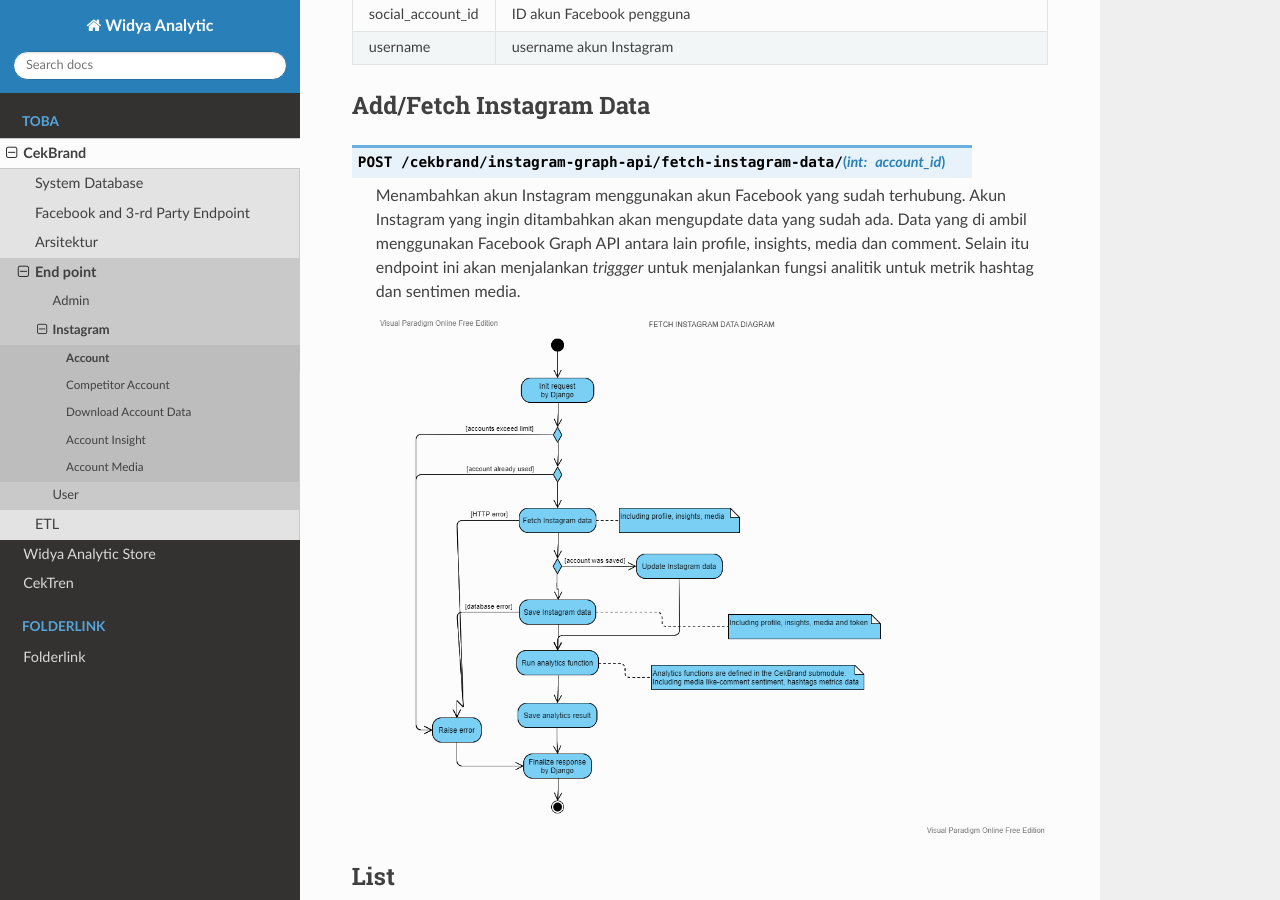
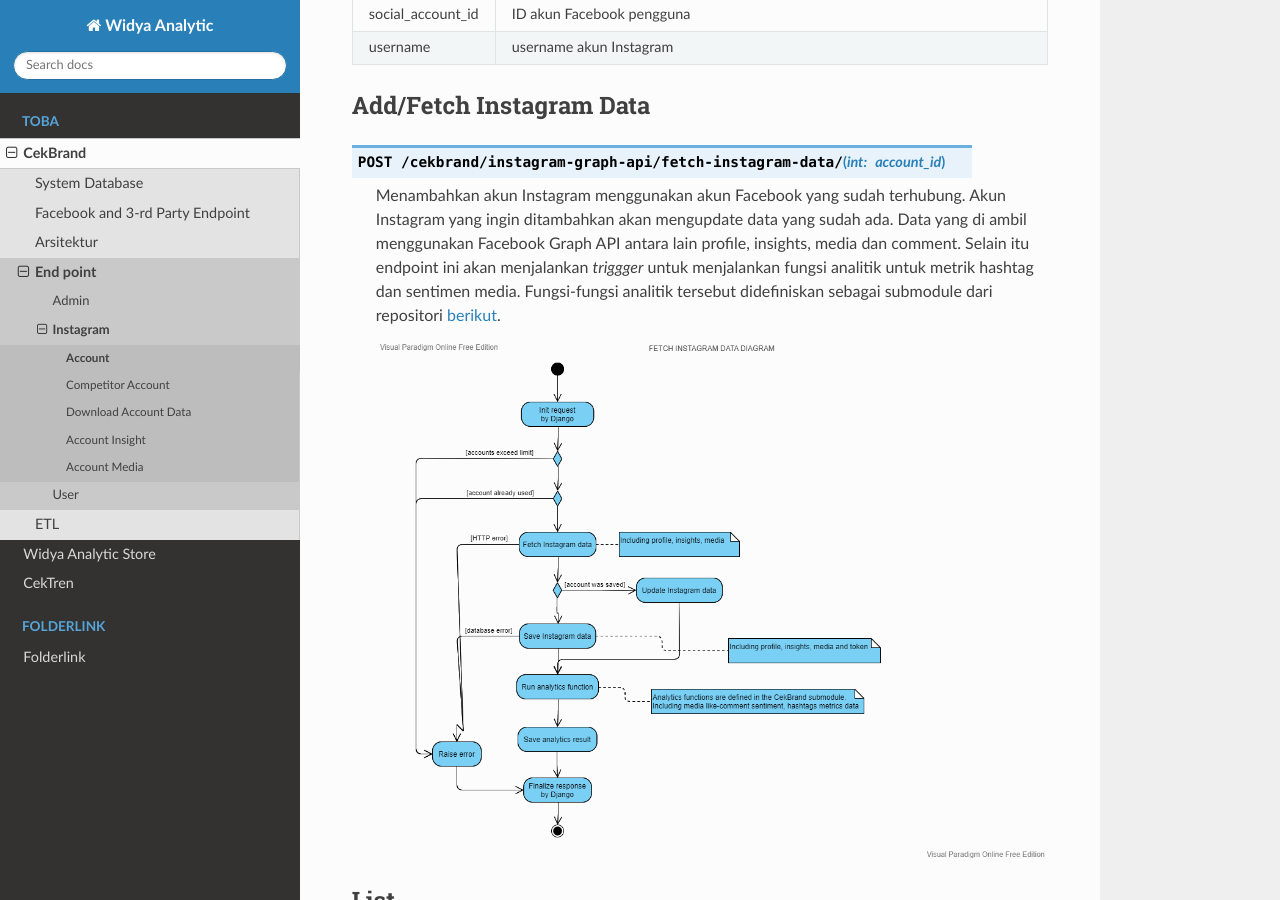
Before and after one commit to syrico/dokumentasi_data_widyaanalytics, a Sphinx documentation site: the page built from docs/source/Toba/cekbrand/endpoint/instagram/account.rst, in a window 1280 px wide and 900 px high, scrolled down 324 px. Built offline with Sphinx 7.4.7 and the Read the Docs theme 2.0.0, drawn with Linux system fonts in a browser that asks for light colours; pages that are not in the unit, such as notebooks, are missing from menus.

Commit message:
feat(endpoint/account): add submodule repo for fetch Instagram data endpoint

```diff
--- a/docs/source/Toba/cekbrand/endpoint/instagram/account.rst
+++ b/docs/source/Toba/cekbrand/endpoint/instagram/account.rst
@@ -30,6 +30,9 @@
     Akun Instagram yang ingin ditambahkan akan mengupdate data yang sudah ada.
     Data yang di ambil menggunakan Facebook Graph API antara lain profile, insights, media dan comment.
     Selain itu endpoint ini akan menjalankan *triggger* untuk menjalankan fungsi analitik untuk metrik hashtag dan sentimen media.
+    Fungsi-fungsi analitik tersebut didefiniskan sebagai submodule dari repositori berikut_.
+
+    .. _berikut: https://github.com/Widya-Analytic/cekbrand
 
     .. figure:: ../images/uml/fetch-ig-data.png
         :alt: fetch ig data diagram
```
